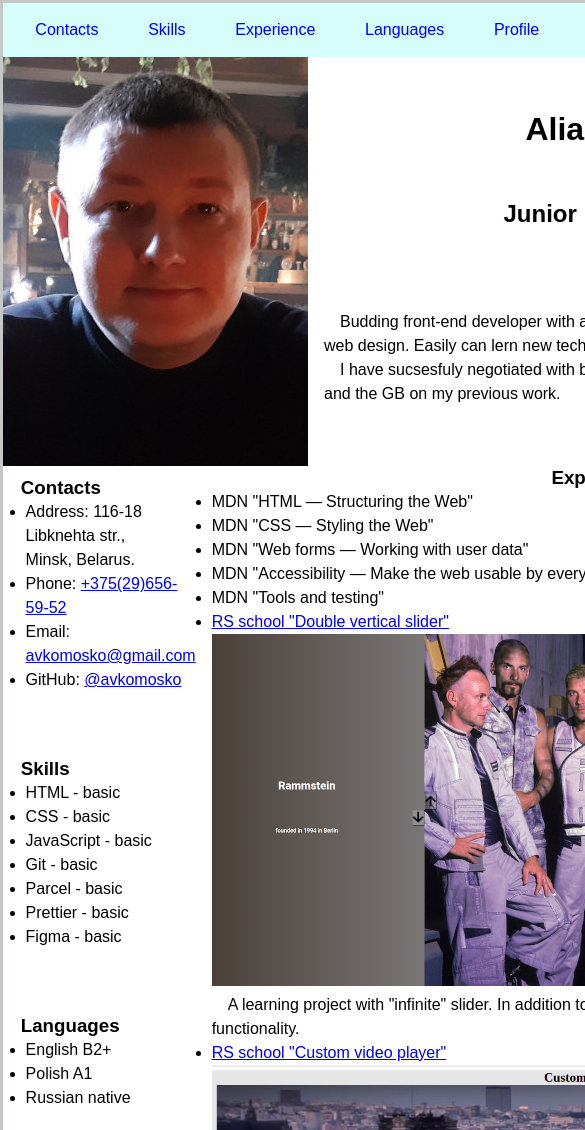
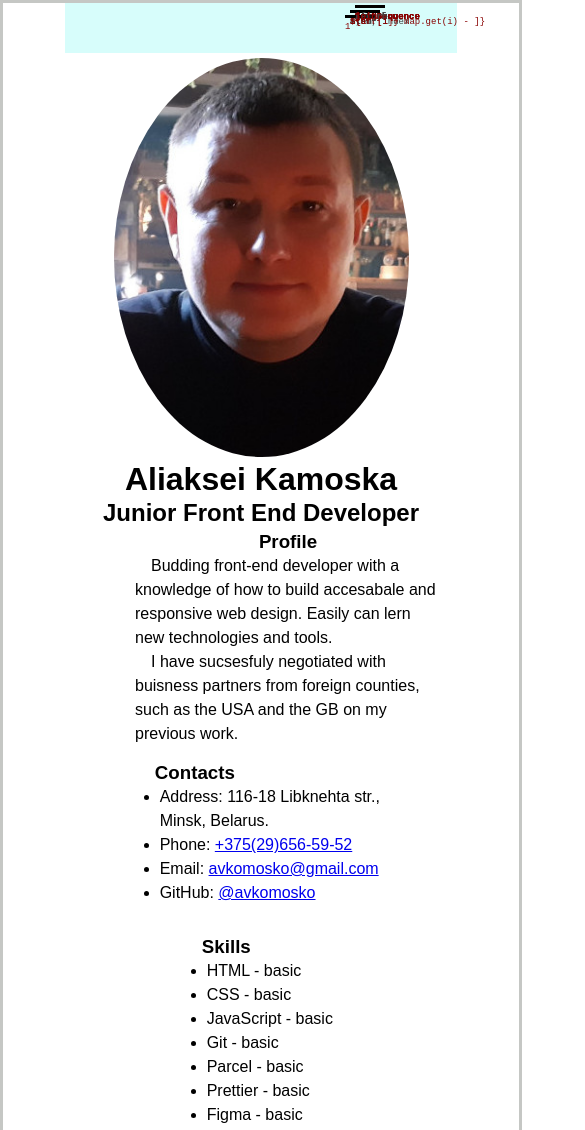
Before and after one commit to avkomosko/rsschool-cv, a plain HTML site: page index.html in a window 390 px wide. Shown: the top 1130 px of the page, 585 px wide, since content can reach past the window. Drawn offline with nearby package versions, Linux system fonts and the light colour scheme.

Commit message:
feat: add madia queries for desktop and tablets

```diff
--- a/index.html
+++ b/index.html
@@ -3,6 +3,7 @@
 
   <head>
     <meta charset="utf-8" />
+    <meta name="viewport" content="width=device-width, initial-scale=1, user-scalable=no">
     <title>HTML, CSS & Git Basics task</title>
     <link rel="stylesheet" href="style.css">
     <link rel="stylesheet" href="//cdnjs.cloudflare.com/ajax/libs/highlight.js/9.15.9/styles/default.min.css">
@@ -13,6 +14,7 @@
   <body>
     <header>
       <nav class="menu-wrapper">
+        <span></span>
         <ul class="menu">
           <li class="menu-item">
             <a href="#contacts" class="menu-link">Contacts</a>
@@ -121,7 +123,7 @@
   let set = new Set(input.split(','));
   let array = Array.from(set);
   array = array.map((el) => (el = +el));
-              array.sort((a, b) => a - b);
+  rray.sort((a, b) => a - b);
 
   function findSequence(arr) {
     let sequence = arr.map((item, index) => item - index);
--- a/style.css
+++ b/style.css
@@ -57,8 +57,6 @@ header {
 
 }
 
-.menu-img {display: none;}
-
 .menu {
   display: flex;
   flex-wrap: nowrap;
@@ -66,7 +64,31 @@ header {
 
   width: 100%;
 }
+span {
+  display: none;
+  position: relative;
+  width: 30px;
+  height: 3px;
+  background-color: black;
+}
 
+span:before,
+span:after {
+  display: none;
+  content: '';
+  position: absolute;
+  left: 0;
+  width: 100%;
+  height: 2px;
+  background-color:black;
+}
+
+span:before {
+  top: 10px;
+}
+span:after {
+  top: -10px;
+}
 .menu-item {
   margin: 0 0 0 15px;
   list-style: none;
@@ -83,13 +105,24 @@ header {
 
 }
 
+.header__sub-wrapper img {
+  display: block;
+
+  max-width: 100%;
+
+  border-radius: 50%;
+
+  padding: 0 5px;
+
+}
+
 .header__profile-wraper {
   display: flex;
   flex-flow: column;
   justify-content: space-evenly;
   width: 100%;
 
-  padding-left: 1rem;
+  padding: 0 1rem;
 }
 
 .header__sub-wrapper >
@@ -106,7 +139,7 @@ aside {
   flex-direction: column;
   justify-content: flex-start;
   box-sizing: border-box;
-  max-width: 305px;
+  max-width: 310px;
 
 }
 
@@ -139,7 +172,7 @@ main {
   align-content: space-around;
   justify-content: space-evenly;
   padding-right: 0.5rem;
-  padding-left: 1rem;
+  padding-left: 3rem;
 }
 
 .screenshot {max-width: 100%;}
@@ -175,3 +208,144 @@ figure {
 }
 
 details {padding: 0.5rem;}
+
+
+@media (max-width: 1100px) {
+  main {
+  grid-area: main;
+
+  max-width: 760px;
+  display: flex;
+  flex-direction: column;
+  align-content: space-around;
+  justify-content: space-evenly;
+  padding-right: 0.5rem;
+  padding-left: 3rem;
+  }
+  pre {
+    font-size: 12px;
+  }
+}
+@media (max-width: 960px) {
+  body {
+  display: flex;
+  flex-direction: column;
+  align-items: center;
+  border: 0.2rem solid var(--main-border-color);
+
+}
+  main {
+  max-width: 760px;
+
+  }
+  pre {
+    font-size: 12px;
+  }
+  aside {
+    flex-direction: row;
+    max-width: 760px;
+  }
+  .contacts-wraper,
+  .skills-wrapper,
+  .langueges-wrapper {
+  margin: 15px 35px 15px 35px;
+  }
+  footer {
+    max-width: 100%;
+  }
+}
+
+@media (max-width: 768px) {
+  body {
+    display: flex;
+    flex-direction: column;
+    align-items: center;
+    transition: all 0.5s ease-in-out;
+  }
+
+  .menu {
+    position: fixed;
+    top: 0;
+    left: 0;
+    width: 100%;
+    height: 100%;
+    background-color: #fff;
+    transform: translateY(-100%);
+  }
+
+  .menu-wrapper {
+    height: 50px;
+  }
+  span {
+    position:absolute;
+    display: block;
+    right: 5px;
+    top: 5px;
+  }
+
+  .header__sub-wrapper {
+    display: flex;
+    flex-direction: column;
+    justify-content: space-between;
+    align-items: center;
+  }
+  .header__sub-wrapper img {
+    padding: 5px 5px;
+  }
+  .header__sub-wrapper
+  h2,
+  h1 {
+    margin: 5px 0;
+  }
+  main {
+  max-width: 560px;
+  }
+  pre {
+    font-size: 9px;
+  }
+  aside {
+    flex-direction: column;
+    max-width: 560px;
+  }
+  .video-presentation {
+    padding-left: 0;
+    max-width: 460px;
+  }
+  footer {
+    max-width: 560px;
+  }
+}
+
+@media (max-width: 560px) {
+  article {
+    max-width: 460px;
+    font-size: 1em;
+  }
+  #profile {
+    max-width: 360px;
+    padding-left: 15%;
+  }
+  aside {
+    flex-direction: column;
+    justify-content: center;
+    align-items: center;
+  }
+  pre {
+    font-size: 9px;
+  }
+  .video-presentation {
+    padding-left: 0;
+    max-width: 460px;
+  }
+  footer {
+    max-width: 75 %;
+    font-size: 0.8em;
+  }
+}
+
+@media (max-width: 320px) {
+  body {
+    background: gray;
+  }
+
+}
```
Lines whose indentation alone changed are shown as unchanged.
